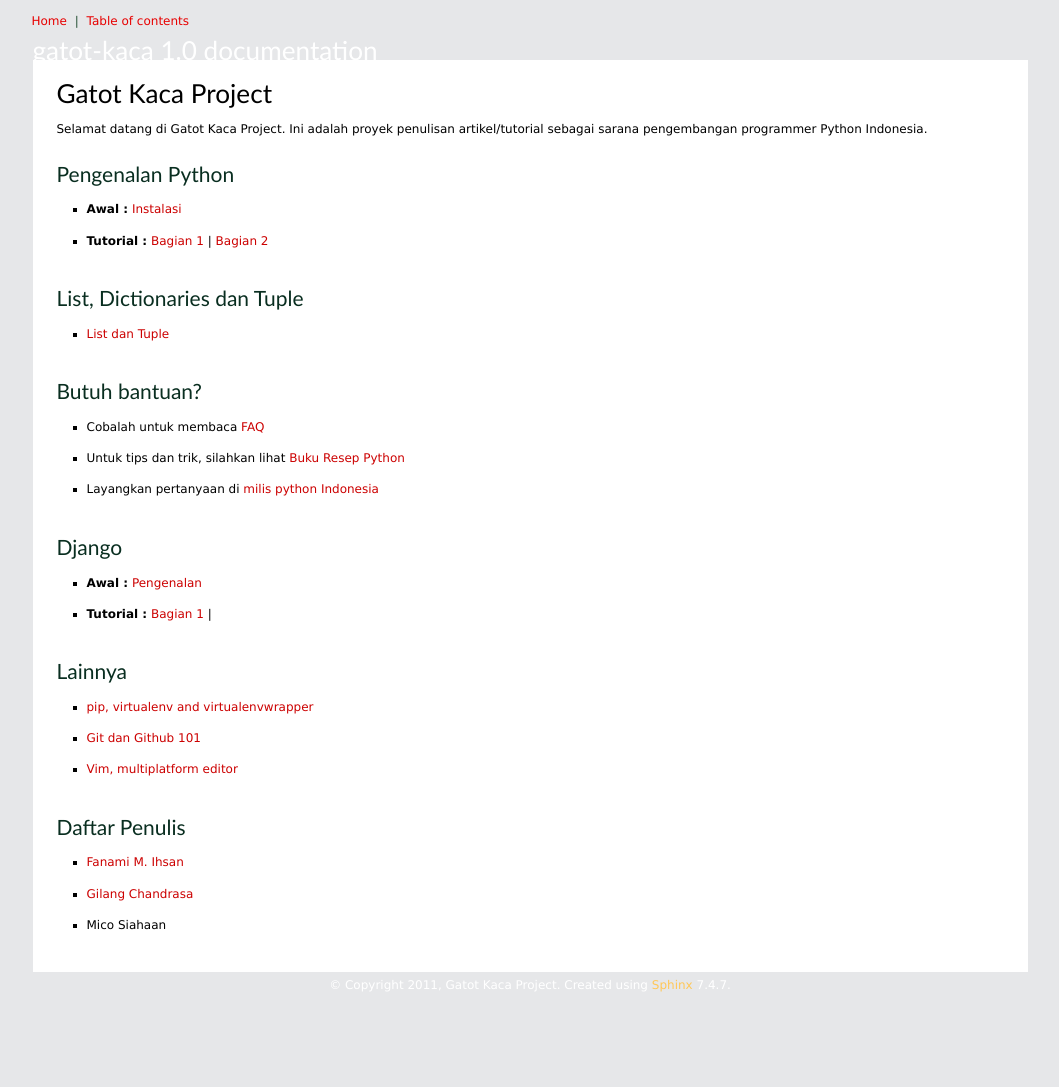
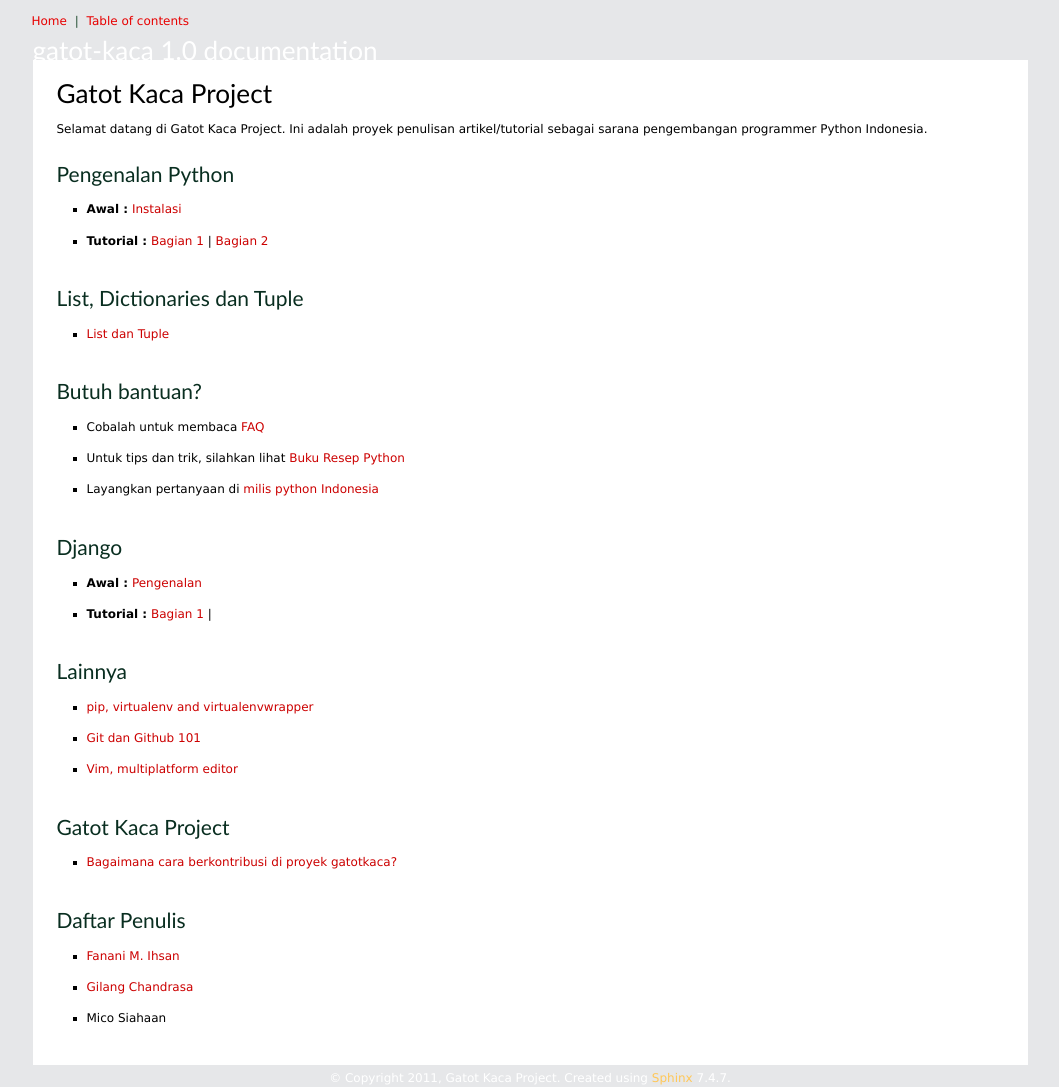
Before and after one commit to id-python/gatot-kaca, a Sphinx documentation site: the page built from source/index.rst, in a window 1280 px wide. Shown: the whole page, without its empty margins (110-1169 px from the left). Built offline with Sphinx 7.4.7, drawn with Linux system fonts in a browser that asks for light colours; before the commit the page ends 994 px from its top, so only the background shows below that.

Commit message:
Fix type on author name, add internal document initial

```diff
--- a/source/index.rst
+++ b/source/index.rst
@@ -46,9 +46,15 @@
 * :doc:`Git dan Github 101 <misc/git-and-github-101>`
 * :doc:`Vim, multiplatform editor <misc/vim>`
 
+
+Gatot Kaca Project
+==================
+* :doc:`Bagaimana cara berkontribusi di proyek gatotkaca? <internal/how-to-get-involved>`
+
+
 Daftar Penulis
 ==============
 
-* `Fanami M. Ihsan <http://http://fanani.net/>`_
+* `Fanani M. Ihsan <http://http://fanani.net/>`_
 * `Gilang Chandrasa <http://komunitasweb.com>`_
 * Mico Siahaan
--- /dev/null
+++ b/source/internal/how-to-get-involved.rst
@@ -0,0 +1,3 @@
+=============================================
+Bagaimana berkontribusi di Gatot Kaca Project
+=============================================
```
